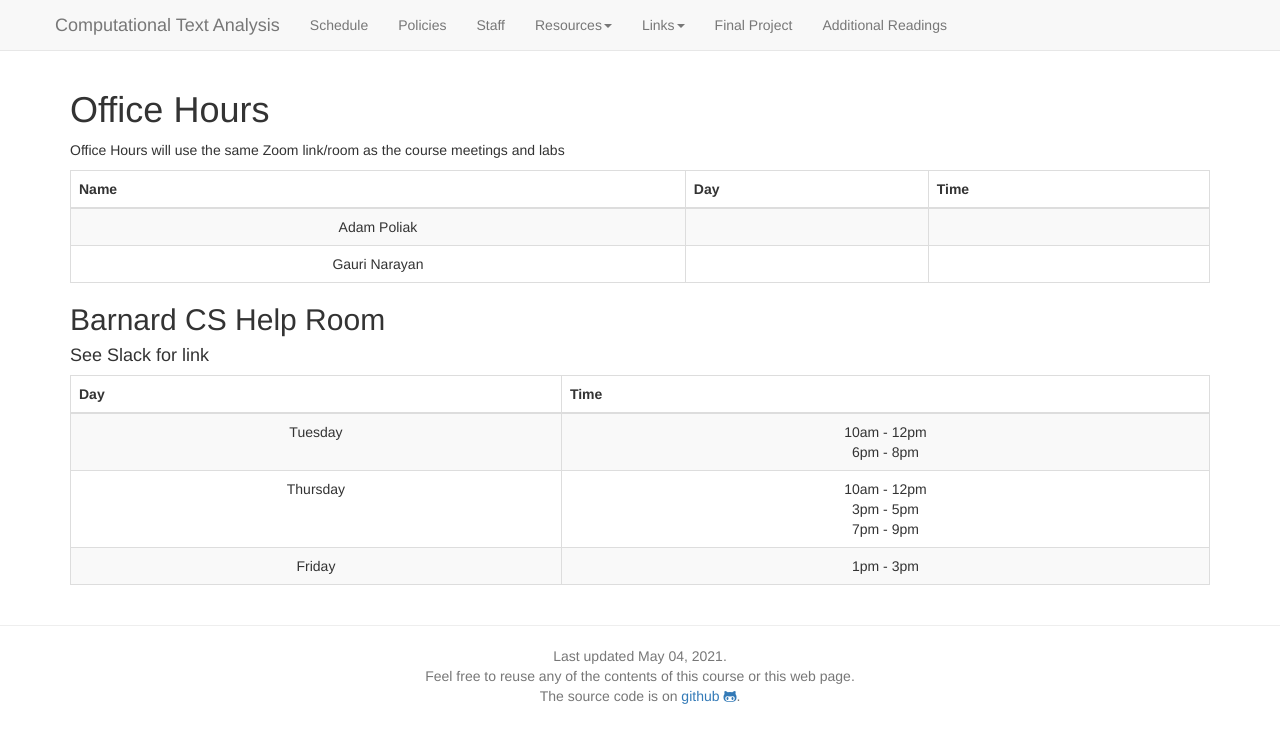
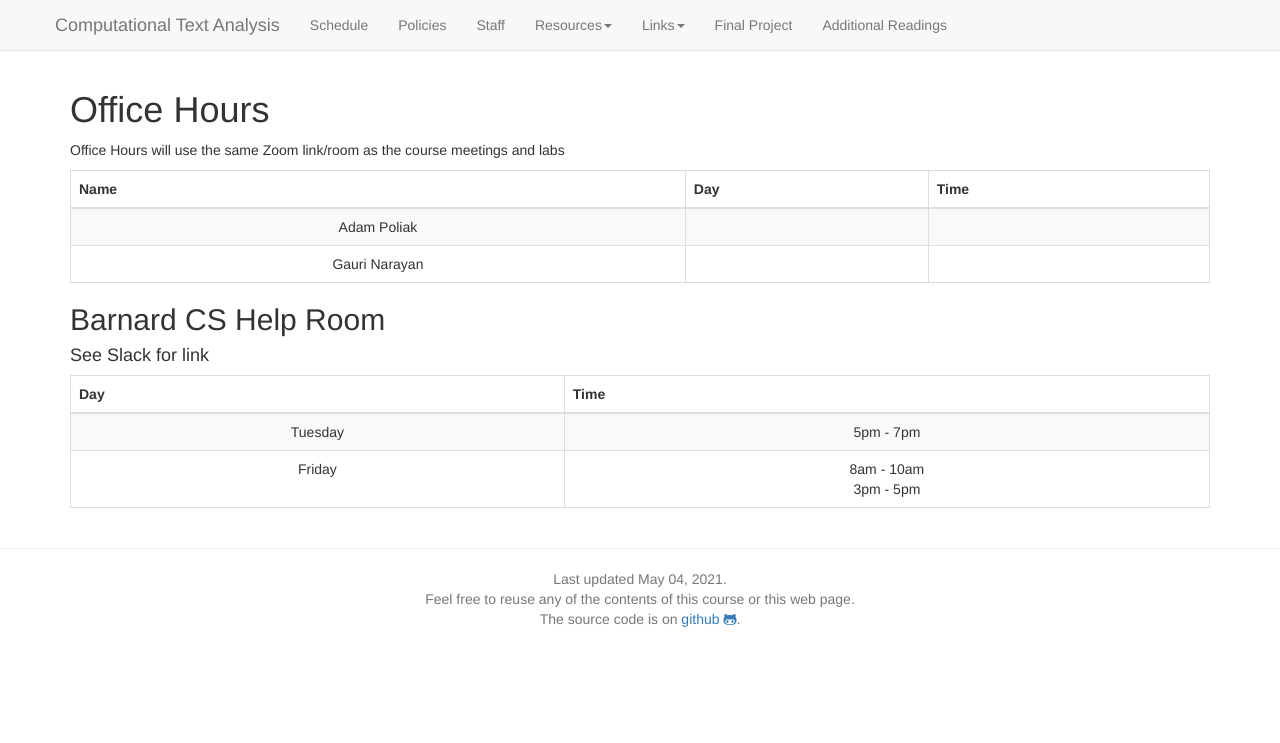
Before and after one commit to BC-COMS-2710/BC-COMS-2710.github.io, a Jekyll site: the page built from office-hours.md, in a window 1280 px wide. Shown: the top 743 px of the page. Built offline with Jekyll 4.4.1, drawn with Linux system fonts in a browser that asks for light colours; nearby versions of some CDN libraries.

Commit message:
office hours: CS help room hours posted

```diff
--- a/office-hours.md
+++ b/office-hours.md
@@ -107,15 +107,11 @@ as the course meetings and labs
 <tbody>
 <tr align="center">
 <td>Tuesday</td>
-<td align="center">10am - 12pm <br> 6pm - 8pm</td>
-</tr>
-<tr align="center">
-<td>Thursday</td>
-<td align="center">10am - 12pm <br> 3pm - 5pm <br> 7pm - 9pm</td>
+<td align="center">5pm - 7pm </td>
 </tr>
 <tr align="center">
 <td>Friday</td>
-<td align="center">1pm - 3pm</td>
+<td align="center">8am - 10am <br> 3pm - 5pm</td>
 </tr>
 </tbody>
 </table>
```
